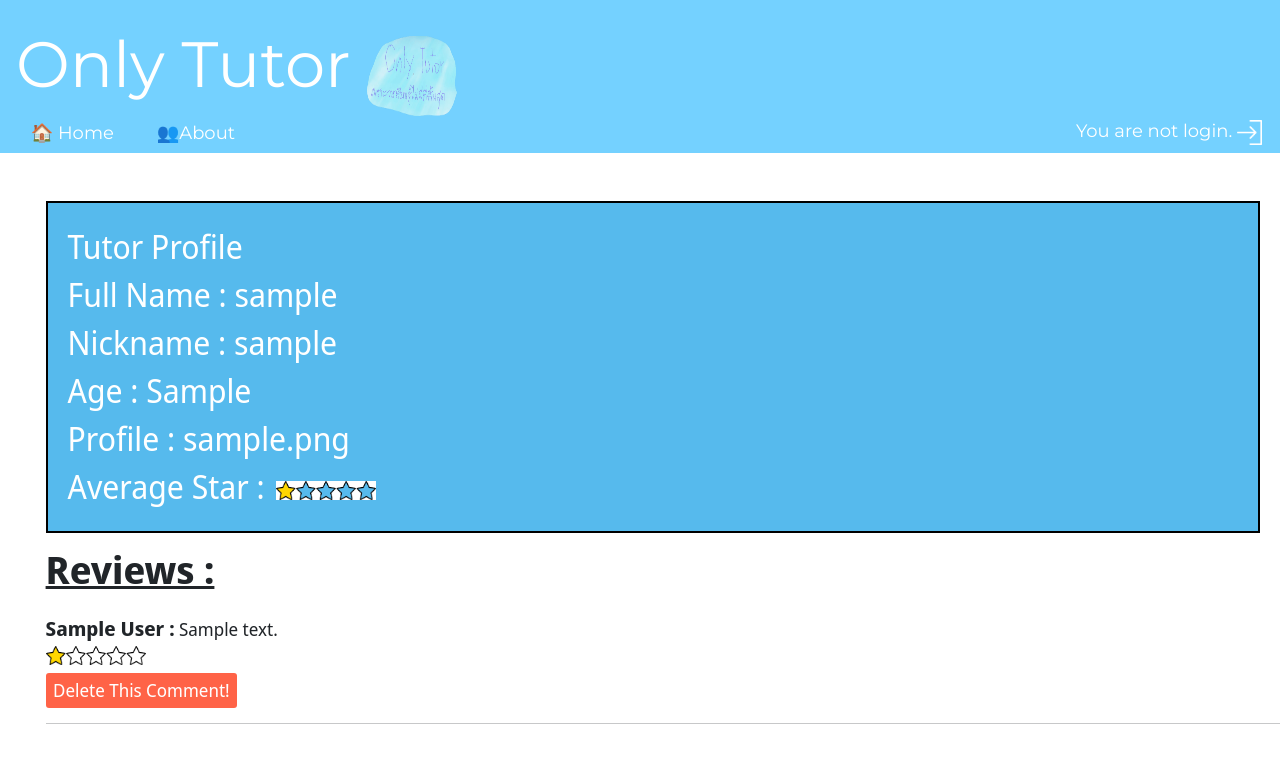
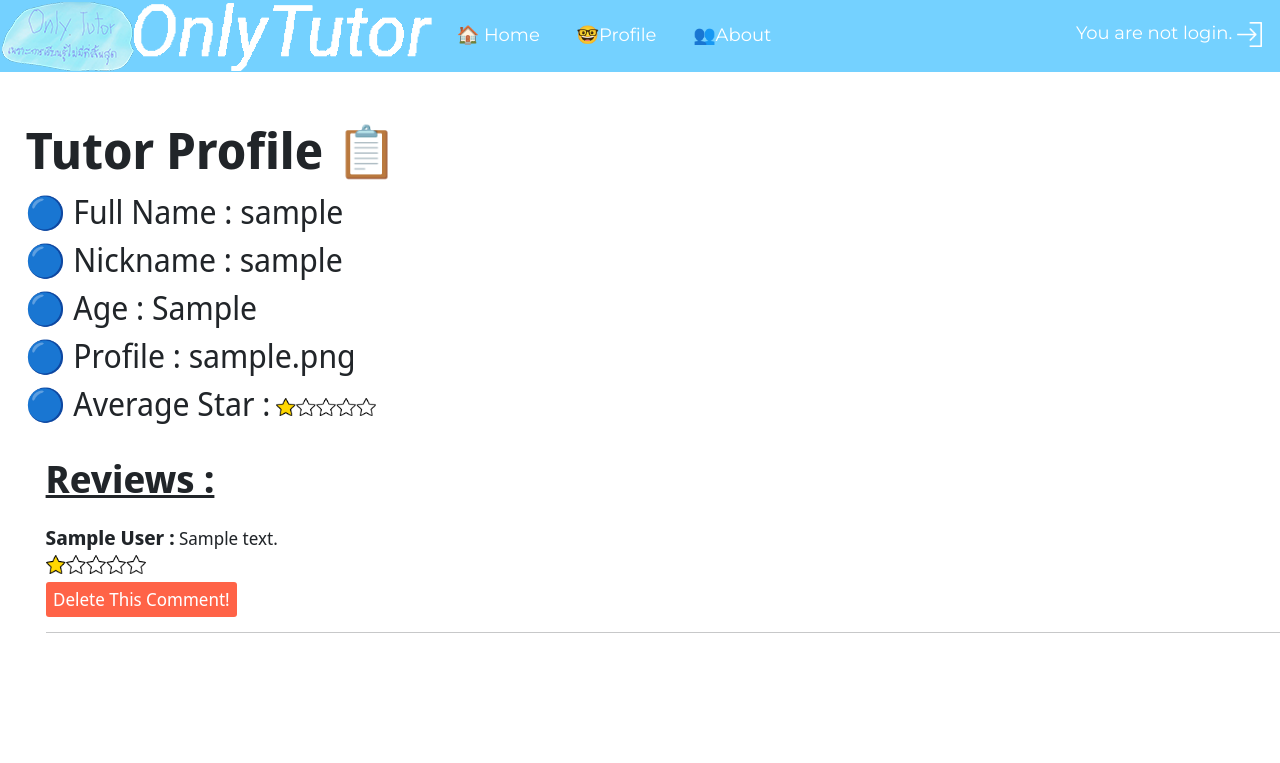
Before and after one commit to 6210612609/projectX, a Django app: page /admins/tutor/1 in a window 1280 px wide. Shown: the top 763 px of the page. Run offline with Django 3.2, Linux system fonts and the light colour scheme; tables that the repository leaves empty hold one stand-in row (values such as "Sample post").

Commit message:
new layout for admin

```diff
--- a/proX/users/templates/admins/home.html
+++ b/proX/users/templates/admins/home.html
@@ -1,4 +1,4 @@
-{% extends "main/admin_layout.html" %}
+{% extends "main/layout.html" %}
 
 {% block profile %}
 <style>
--- a/proX/users/templates/admins/tutor_detail.html
+++ b/proX/users/templates/admins/tutor_detail.html
@@ -1,4 +1,4 @@
-{% extends "main/admin_layout.html" %}
+{% extends "main/layout.html" %}
 {% load static %}
 {% block profile %}
 
@@ -55,15 +55,15 @@
 </style>
 <br>
 <div style="margin-top: 2%;margin-left: 2%;  font-size:32px;" >
-<p class="dashed" style="text-align: left;border: 2px solid black;margin: 20px;padding: 20px;color: white;background-color: #56baed">
-Tutor Profile<br>
-Full Name : {{object.user}}<br>
-Nickname : {{object.user.nick_Name}}<br>
-Age : {{object.user.age}}<br>
-Profile : {{object.user.profile}}<br>
-Average Star :  <div style="margin-left: 250px; margin-top: -72px;"><h1><div style= "width:calc(20% * {{ avgstar }})"></div>
+
+<h4 style="font-size:50px;"><b>Tutor Profile &#128203;</b></h4>
+&#128309; Full Name : {{object.user}}<br>
+&#128309; Nickname : {{object.user.nick_Name}}<br>
+&#128309; Age : {{object.user.age}}<br>
+&#128309; Profile : {{object.user.profile}}<br>
+&#128309; Average Star :  <div style="margin-left: 250px; margin-top: -30px;"><h1><div style= "width:calc(20% * {{ avgstar }})"></div>
                     <img src = "{% static 'images/stars.png' %}"  title = "{{avgstar}}"><br></div>
-</p>
+
 
 
 <p style ="margin-left: 20px;font-weight: bold; font-size: larger;" ><u>Reviews :</u></p>
```
